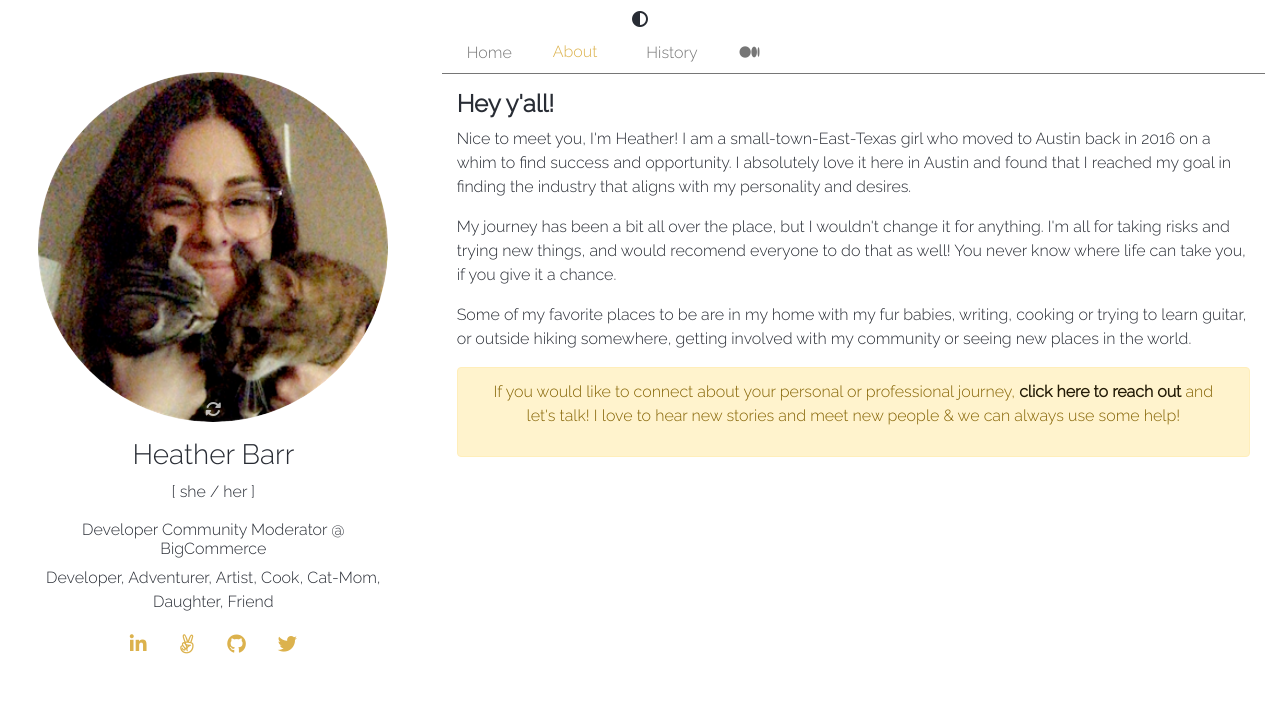
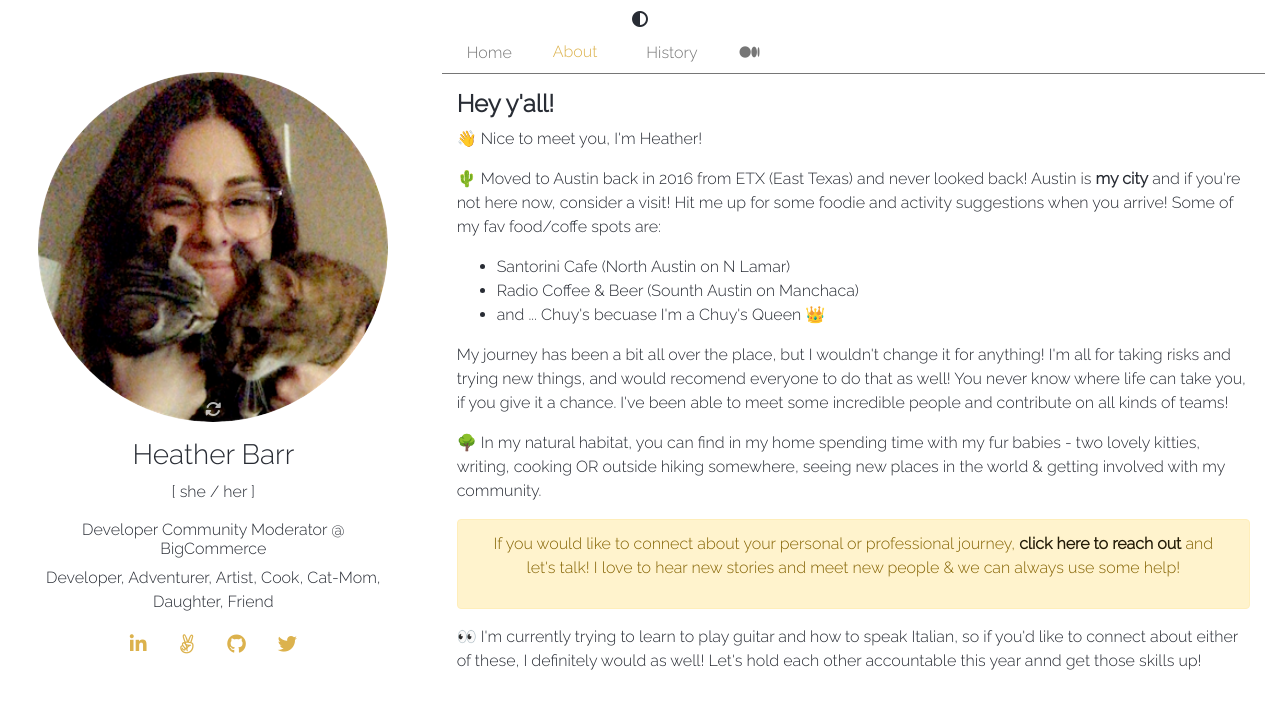
Before and after one commit to hnbarr/heatherbarr, a React (Create React App) app: page /About in a window 1280 px wide. Shown: the top 708 px of the page. Built offline with nearby package versions, Linux system fonts and the light colour scheme.

Commit message:
updated about me component

```diff
--- a/src/components/About.js
+++ b/src/components/About.js
@@ -9,16 +9,25 @@ export default class About extends Component {
                     <div className="col-12 my-3">
                         <h4><b>Hey y'all!</b></h4>
                         <p>
-                            Nice to meet you, I'm Heather! I am a small-town-East-Texas girl who moved to Austin back in 2016 on a whim to find success and opportunity.
-                            I absolutely love it here in Austin and found that I reached my goal in finding the industry that aligns with my personality and desires.
+                            👋 Nice to meet you, I'm Heather!
                         </p>
                         <p>
-                            My journey has been a bit all over the place, but I wouldn't change it for anything. I'm all for taking risks and trying new things,
-                            and would recomend everyone to do that as well! You never know where life can take you, if you give it a chance.
+                            🌵 Moved to Austin back in 2016 from ETX (East Texas) and never looked back! Austin is <b>my city</b> and if you're not
+                            here now, consider a visit! Hit me up for some foodie and activity suggestions when you arrive! Some of my fav food/coffe spots are:
                         </p>
+                        <ul>
+                            <li>Santorini Cafe (North Austin on N Lamar)</li>
+                            <li>Radio Coffee & Beer (Sounth Austin on Manchaca)</li>
+                            <li>and ... Chuy's becuase I'm a Chuy's Queen 👑</li>
+                        </ul>
                         <p>
-                            Some of my favorite places to be are in my home with my fur babies, writing, cooking or trying to learn guitar, or outside
-                            hiking somewhere, getting involved with my community or seeing new places in the world.
+                            My journey has been a bit all over the place, but I wouldn't change it for anything! I'm all for taking risks and trying new things,
+                            and would recomend everyone to do that as well! You never know where life can take you, if you give it a chance. I've been able to meet some incredible people and contribute on all kinds of teams!
+                        </p>
+
+                        <p>
+                            🌳 In my natural habitat, you can find in my home spending time with my fur babies - two lovely kitties, writing, cooking OR
+                            outside hiking somewhere, seeing new places in the world & getting involved with my community.
                         </p>
                         <p>
                             {/* add something about how I got into tech, mentino ACA! */}
@@ -36,6 +45,10 @@ export default class About extends Component {
                             </p>
                             {/* <hr /> */}
                         </section>
+                        <p>
+                            👀 I'm currently trying to learn to play guitar and how to speak Italian, so if you'd like to connect about either of these, I definitely would as well!
+                            Let's hold each other accountable this year annd get those skills up!
+                        </p>
                     </div>
                 </div>
             </div>
```
